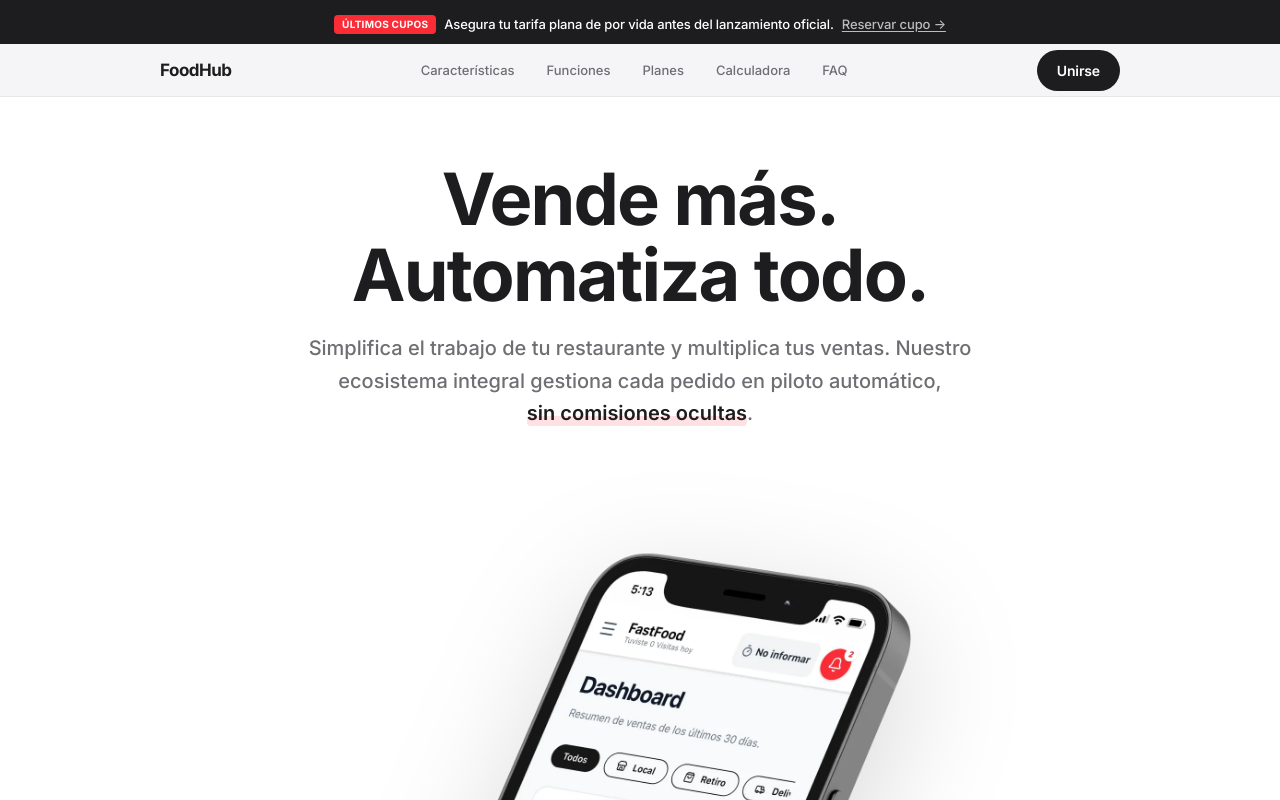
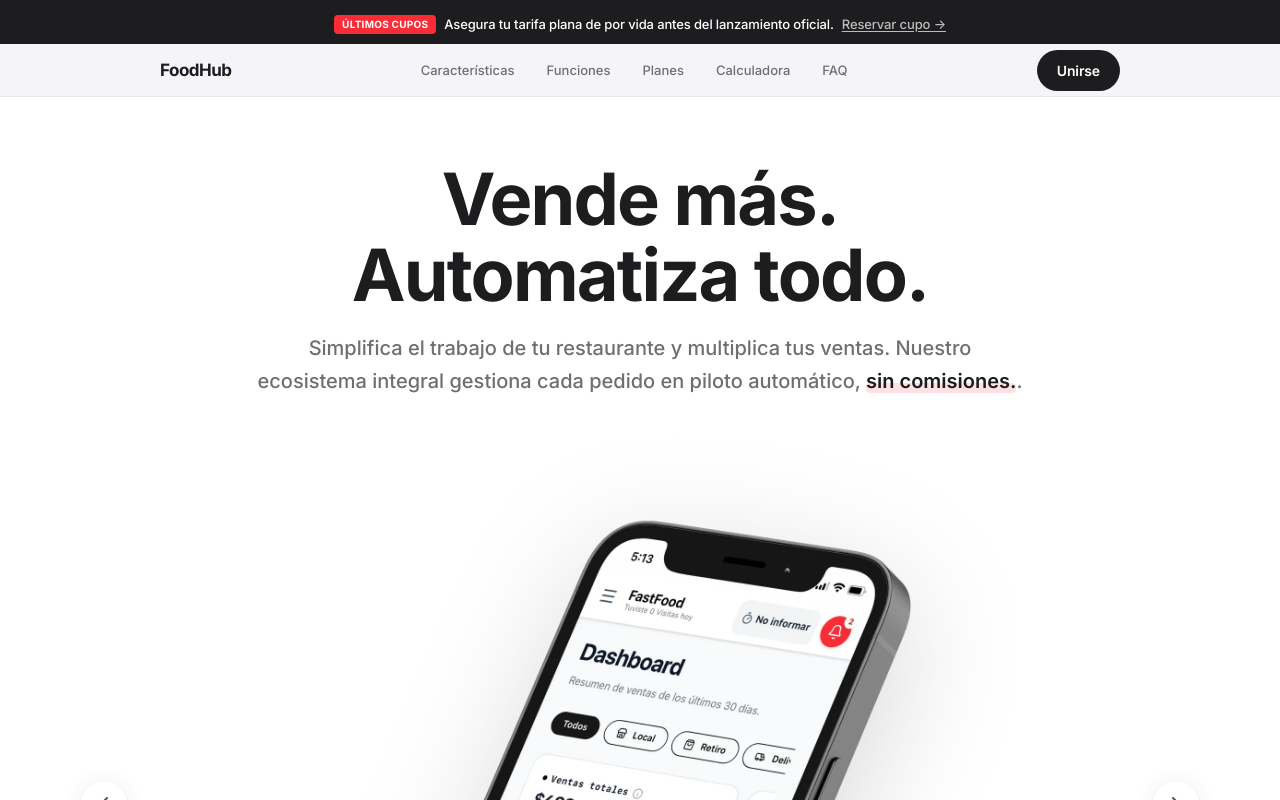
Before and after one commit to animaskazo/foodHub, a React (Vite) app: page / in a window 1280 px wide. Shown: the top 800 px of the page. Built offline with nearby package versions, Linux system fonts and the light colour scheme.

Commit message:
fix title hero

```diff
--- a/src/components/DeviceSlider.tsx
+++ b/src/components/DeviceSlider.tsx
@@ -98,7 +98,7 @@ export const DeviceSlider: React.FC = () => {
             Vende más. <br /> Automatiza todo.
           </h2>
           <p className="text-[17px] sm:text-[20px] text-[#6e6e73] font-medium leading-relaxed max-w-3xl mx-auto">
-            Simplifica el trabajo de tu restaurante y multiplica tus ventas. Nuestro ecosistema integral gestiona cada pedido en piloto automático, <span className="relative inline-block"><span className="relative z-10 font-semibold text-[#1d1d1f]">sin comisiones ocultas</span><span className="absolute bottom-1 left-0 w-full h-2.5 bg-rose-200/60 -z-10 rounded-sm"></span></span>.
+            Simplifica el trabajo de tu restaurante y multiplica tus ventas. Nuestro ecosistema integral gestiona cada pedido en piloto automático, <span className="relative inline-block"><span className="relative z-10 font-semibold text-[#1d1d1f]">sin comisiones.</span><span className="absolute bottom-1 left-0 w-full h-2.5 bg-rose-200/60 -z-10 rounded-sm"></span></span>.
           </p>
         </div>
 
```
